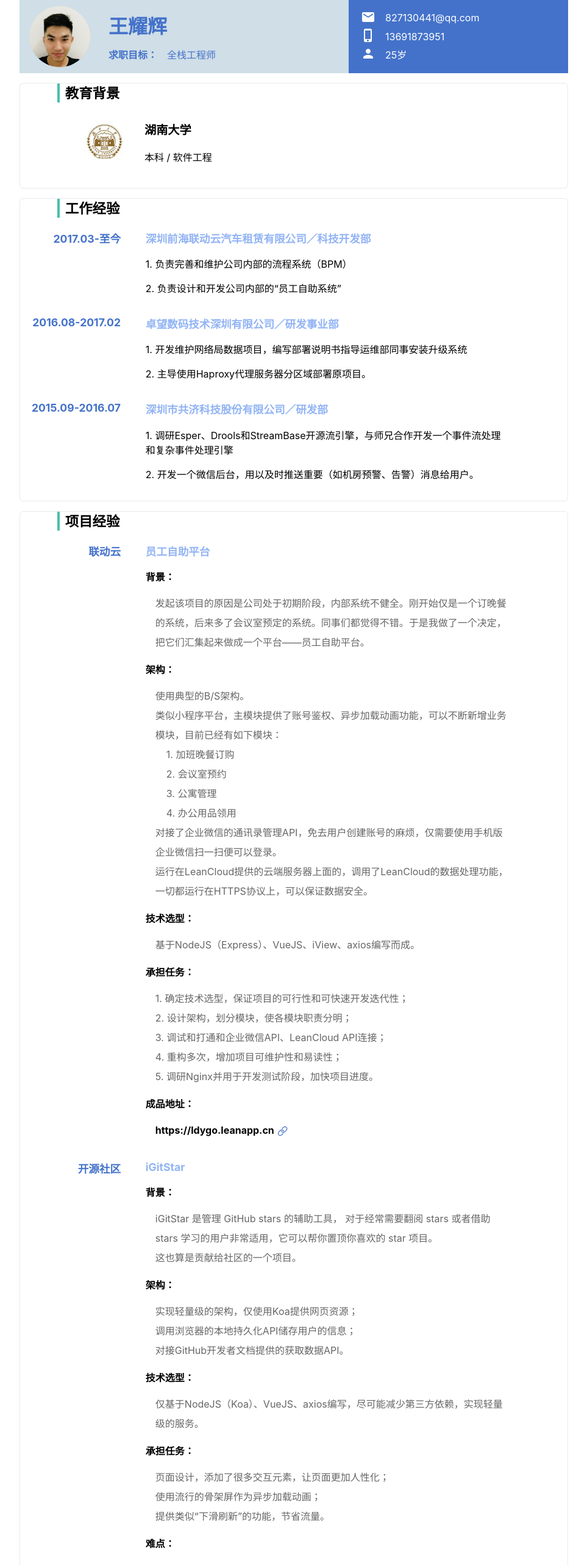
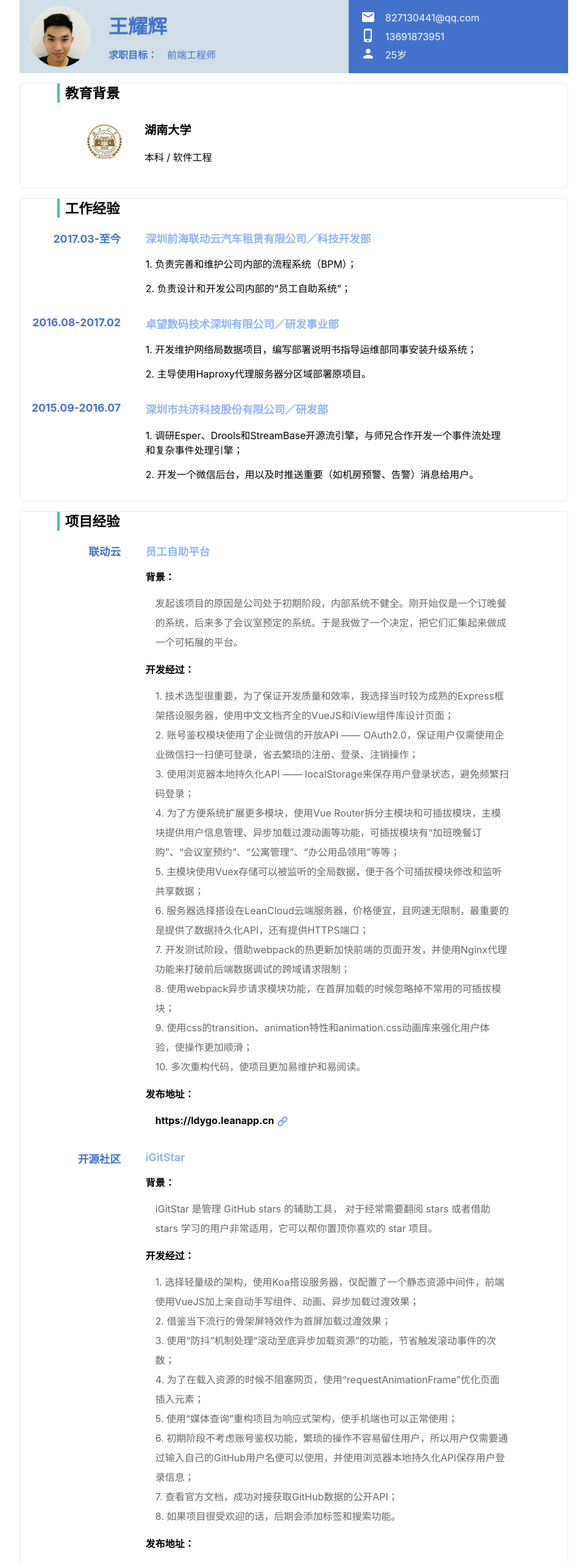
Before and after one commit to coconilu/my-resume, a React (Create React App) app: page / in a window 1280 px wide. Shown: the top 2566 px of the page at 61% size, without its empty margins (158-1121 px from the left). Built offline with nearby package versions, Linux system fonts and the light colour scheme.

Commit message:
update job goal

```diff
--- a/src/parts/ResumeBody.js
+++ b/src/parts/ResumeBody.js
@@ -16,15 +16,15 @@ class ResumeHeader extends Component {
         </ResumeSection>
         <ResumeSection title="工作经验">
           <ResumeParagraph titleLeft="2017.03-至今" titleRight="深圳前海联动云汽车租赁有限公司／科技开发部">
-            <p>1. 负责完善和维护公司内部的流程系统（BPM）</p>
-            <p>2. 负责设计和开发公司内部的“员工自助系统”</p>
+            <p>1. 负责完善和维护公司内部的流程系统（BPM）；</p>
+            <p>2. 负责设计和开发公司内部的“员工自助系统”；</p>
           </ResumeParagraph>
           <ResumeParagraph titleLeft="2016.08-2017.02" titleRight="卓望数码技术深圳有限公司／研发事业部">
-            <p>1. 开发维护网络局数据项目，编写部署说明书指导运维部同事安装升级系统</p>
+            <p>1. 开发维护网络局数据项目，编写部署说明书指导运维部同事安装升级系统；</p>
             <p>2. 主导使用Haproxy代理服务器分区域部署原项目。</p>
           </ResumeParagraph>
           <ResumeParagraph titleLeft="2015.09-2016.07" titleRight="深圳市共济科技股份有限公司／研发部">
-            <p>1. 调研Esper、Drools和StreamBase开源流引擎，与师兄合作开发一个事件流处理和复杂事件处理引擎</p>
+            <p>1. 调研Esper、Drools和StreamBase开源流引擎，与师兄合作开发一个事件流处理和复杂事件处理引擎；</p>
             <p>2. 开发一个微信后台，用以及时推送重要（如机房预警、告警）消息给用户。</p>
           </ResumeParagraph>
         </ResumeSection>
@@ -32,29 +32,21 @@ class ResumeHeader extends Component {
           <ResumeParagraph titleLeft="联动云" titleRight="员工自助平台">
             <div>
               <ProjectDetails title="背景：">
-                发起该项目的原因是公司处于初期阶段，内部系统不健全。刚开始仅是一个订晚餐的系统，后来多了会议室预定的系统。同事们都觉得不错。于是我做了一个决定，把它们汇集起来做成一个平台——员工自助平台。
+                发起该项目的原因是公司处于初期阶段，内部系统不健全。刚开始仅是一个订晚餐的系统，后来多了会议室预定的系统。于是我做了一个决定，把它们汇集起来做成一个可拓展的平台。
               </ProjectDetails>
-              <ProjectDetails title="架构：">
-                使用典型的B/S架构。<br />
-                类似小程序平台，主模块提供了账号鉴权、异步加载动画功能，可以不断新增业务模块，目前已经有如下模块：<br />
-                &nbsp;&nbsp;&nbsp;&nbsp;1. 加班晚餐订购<br />
-                &nbsp;&nbsp;&nbsp;&nbsp;2. 会议室预约<br />
-                &nbsp;&nbsp;&nbsp;&nbsp;3. 公寓管理<br />
-                &nbsp;&nbsp;&nbsp;&nbsp;4. 办公用品领用<br />
-                对接了企业微信的通讯录管理API，免去用户创建账号的麻烦，仅需要使用手机版企业微信扫一扫便可以登录。<br />
-                运行在LeanCloud提供的云端服务器上面的，调用了LeanCloud的数据处理功能，一切都运行在HTTPS协议上，可以保证数据安全。
+              <ProjectDetails title="开发经过：">
+                1. 技术选型很重要，为了保证开发质量和效率，我选择当时较为成熟的Express框架搭设服务器，使用中文文档齐全的VueJS和iView组件库设计页面；<br />
+                2. 账号鉴权模块使用了企业微信的开放API —— OAuth2.0，保证用户仅需使用企业微信扫一扫便可登录，省去繁琐的注册、登录、注销操作；<br />
+                3. 使用浏览器本地持久化API —— localStorage来保存用户登录状态，避免频繁扫码登录；<br />
+                4. 为了方便系统扩展更多模块，使用Vue Router拆分主模块和可插拔模块，主模块提供用户信息管理、异步加载过渡动画等功能，可插拔模块有“加班晚餐订购”、“会议室预约”、“公寓管理”、“办公用品领用”等等；<br />
+                5. 主模块使用Vuex存储可以被监听的全局数据，便于各个可插拔模块修改和监听共享数据；<br />
+                6. 服务器选择搭设在LeanCloud云端服务器，价格便宜，且网速无限制，最重要的是提供了数据持久化API，还有提供HTTPS端口；<br />
+                7. 开发测试阶段，借助webpack的热更新加快前端的页面开发，并使用Nginx代理功能来打破前后端数据调试的跨域请求限制；<br />
+                8. 使用webpack异步请求模块功能，在首屏加载的时候忽略掉不常用的可插拔模块；<br />
+                9. 使用css的transition、animation特性和animation.css动画库来强化用户体验，使操作更加顺滑；<br />
+                10. 多次重构代码，使项目更加易维护和易阅读。<br />
               </ProjectDetails>
-              <ProjectDetails title="技术选型：">
-                基于NodeJS（Express）、VueJS、iView、axios编写而成。
-              </ProjectDetails>
-              <ProjectDetails title="承担任务：">
-                1. 确定技术选型，保证项目的可行性和可快速开发迭代性；<br />
-                2. 设计架构，划分模块，使各模块职责分明；<br />
-                3. 调试和打通和企业微信API、LeanCloud API连接；<br />
-                4. 重构多次，增加项目可维护性和易读性；<br />
-                5. 调研Nginx并用于开发测试阶段，加快项目进度。
-              </ProjectDetails>
-              <ProjectDetails title="成品地址：">
+              <ProjectDetails title="发布地址：">
                 <ResumeLink link="https://ldygo.leanapp.cn" />
               </ProjectDetails>
             </div>
@@ -62,27 +54,19 @@ class ResumeHeader extends Component {
           <ResumeParagraph titleLeft="开源社区" titleRight="iGitStar">
             <div>
               <ProjectDetails title="背景：">
-                iGitStar 是管理 GitHub stars 的辅助工具， 对于经常需要翻阅 stars 或者借助 stars 学习的用户非常适用，它可以帮你置顶你喜欢的 star 项目。<br />
-                这也算是贡献给社区的一个项目。
+                iGitStar 是管理 GitHub stars 的辅助工具， 对于经常需要翻阅 stars 或者借助 stars 学习的用户非常适用，它可以帮你置顶你喜欢的 star 项目。
               </ProjectDetails>
-              <ProjectDetails title="架构：">
-                实现轻量级的架构，仅使用Koa提供网页资源；<br />
-                调用浏览器的本地持久化API储存用户的信息；<br />
-                对接GitHub开发者文档提供的获取数据API。<br />
+              <ProjectDetails title="开发经过：">
+                1. 选择轻量级的架构，使用Koa搭设服务器，仅配置了一个静态资源中间件，前端使用VueJS加上亲自动手写组件、动画、异步加载过渡效果；<br />
+                2. 借鉴当下流行的骨架屏特效作为首屏加载过渡效果；<br />
+                3. 使用“防抖”机制处理“滚动至底异步加载资源”的功能，节省触发滚动事件的次数；<br />
+                4. 为了在载入资源的时候不阻塞网页，使用“requestAnimationFrame”优化页面插入元素；<br />
+                5. 使用“媒体查询”重构项目为响应式架构，使手机端也可以正常使用；<br />
+                6. 初期阶段不考虑账号鉴权功能，繁琐的操作不容易留住用户，所以用户仅需要通过输入自己的GitHub用户名便可以使用，并使用浏览器本地持久化API保存用户登录信息；<br />
+                7. 查看官方文档，成功对接获取GitHub数据的公开API；<br />
+                8. 如果项目很受欢迎的话，后期会添加标签和搜索功能。<br />
               </ProjectDetails>
-              <ProjectDetails title="技术选型：">
-                仅基于NodeJS（Koa）、VueJS、axios编写，尽可能减少第三方依赖，实现轻量级的服务。
-              </ProjectDetails>
-              <ProjectDetails title="承担任务：">
-                页面设计，添加了很多交互元素，让页面更加人性化；<br />
-                使用流行的骨架屏作为异步加载动画；<br />
-                提供类似“下滑刷新”的功能，节省流量。
-              </ProjectDetails>
-              <ProjectDetails title="难点：">
-                设计骨架屏；<br />
-                用防抖模式设计“下滑刷新”
-              </ProjectDetails>
-              <ProjectDetails title="成品地址：">
+              <ProjectDetails title="发布地址：">
                 <ResumeLink link="https://igitstar.leanapp.cn" />
               </ProjectDetails>
             </div>
@@ -92,7 +76,7 @@ class ResumeHeader extends Component {
               <ProjectDetails title="介绍：">
                 中国移动集团内部使用的数据业务管理系统。
               </ProjectDetails>
-              <ProjectDetails title="承担任务：">
+              <ProjectDetails title="项目任务：">
                 1. 负责开发项目需求和处理现网漏洞，编写每个版本的数据库全量文档、部署说明书；<br />
                 2. 主导分区域部署项目，选用Haproxy代理服务器，并配置好各区块的消息端口。
               </ProjectDetails>
@@ -103,18 +87,8 @@ class ResumeHeader extends Component {
               <ProjectDetails title="介绍：">
                 用于检测服务器的健康数据，对温度过高、湿度过高等信息进行规则匹配和处理。
               </ProjectDetails>
-              <ProjectDetails title="承担任务：">
+              <ProjectDetails title="项目任务：">
                 开发一个事件流处理和复杂事件处理引擎，负责调研对比开源流引擎，考虑价格、文档是否齐全，并实现几个业务场景（重复事件、闪烁事件），最后写成演讲稿请示领导。
-              </ProjectDetails>
-            </div>
-          </ResumeParagraph>
-          <ResumeParagraph titleLeft="共济科技" titleRight="微信告警平台">
-            <div>
-              <ProjectDetails title="介绍：">
-                基于微信平台把机房预警、告警信息推送给业主。
-              </ProjectDetails>
-              <ProjectDetails title="承担任务：">
-                在学长的帮助下，使用微信平台提供的API实现：收集预警、告警信息，并推送给匹配的业主。
               </ProjectDetails>
             </div>
           </ResumeParagraph>
@@ -126,7 +100,7 @@ class ResumeHeader extends Component {
               </ProjectDetails>
               <ProjectDetails title={(<ResumeLink link="https://codepen.io/coconilu" description="CodePen 个人主页：" />)}>
               </ProjectDetails>
-              <ProjectDetails title={(<ResumeLink link="https://juejin.im/user/5ab38356518825558b3dd86e/postsu" description="掘进个人首页：" />)}>
+              <ProjectDetails title={(<ResumeLink link="https://juejin.im/user/5ab38356518825558b3dd86e/postsu" description="掘金个人主页：" />)}>
               </ProjectDetails>
             </div>
           </ResumeParagraph>
@@ -153,15 +127,16 @@ class ResumeHeader extends Component {
           <ResumeParagraph titleLeft="专业技能评估" titleRight="&nbsp;">
             <MyAbility />
           </ResumeParagraph>
-          <ResumeParagraph titleLeft="个人素质评估" titleRight="&nbsp;">
-            <MyMetaAbility />
+          <ResumeParagraph titleLeft="钻研经验" titleRight="&nbsp;">
+            <p className="self-assessment-p">1. 基于MDN官方文档和大量书籍总结过前端的开发模型</p>
+            <p className="self-assessment-p">2. 乐于了解运行原理，阅读过Express、Koa、VueJS源码</p>
+            <p className="self-assessment-p">3. 积极了解可以提升开发效率的工具，包括webpack、git、jest</p>
+            <p className="self-assessment-p">4. 喜欢拓展视野，掌握新的技术，比如TypeScript、GraphQL、FLIP动画</p>
           </ResumeParagraph>
         </ResumeSection>
-        <ResumeSection title="自我评价">
-          <ResumeParagraph titleLeft="" titleRight="">
-            <p className="self-assessment-p">基础踏实，学习能力顽强，可以应付许多新技术</p>
-            <p className="self-assessment-p">社交能力良好，能与不同性别、不同性格的人友好相处</p>
-            <p className="self-assessment-p">工作抗压能力良好，可以抗住突发性的高强度加班事件</p>
+        <ResumeSection title="自我评估">
+          <ResumeParagraph titleLeft="" titleRight="&nbsp;">
+            <MyMetaAbility />
           </ResumeParagraph>
         </ResumeSection>
       </article>
--- a/src/parts/ResumeHeader.js
+++ b/src/parts/ResumeHeader.js
@@ -20,7 +20,7 @@ class ResumeHeader extends Component {
           <div className="resume-header-simple-message">
             <ul className="resume-list resume-list--absolute">
               <li className="resume-job-hunter">王耀辉</li>
-              <li><Field left="求职目标：" right="全栈工程师"></Field></li>
+              <li><Field left="求职目标：" right="前端工程师"></Field></li>
             </ul>
           </div>
         </section>
```
